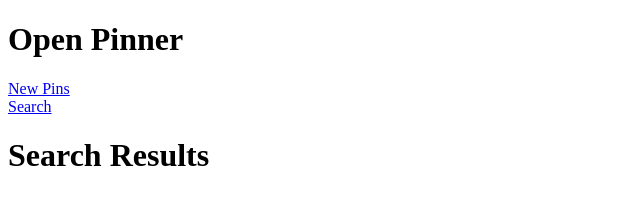
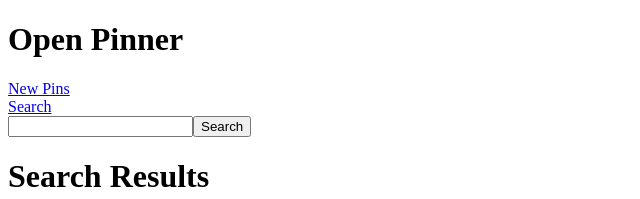
Before and after one commit to eduladder/openpinner-client, an Angular app: page /search in a window 1280 px wide. Shown: the top 199 px of the page, without its empty margins (0-640 px from the left). Built offline with nearby package versions, Linux system fonts and the light colour scheme; no server answers.

Commit message:
Adding search bar

```diff
--- a/src/app/api.service.ts
+++ b/src/app/api.service.ts
@@ -10,8 +10,9 @@ export class ApiService {
   public getPins(){
     return this.httpClient.get(`http://openpinner.mycryptowebs.com:4000/`);
   }
-  public searchPins(){
-    var InData = {'term': '' };
-    return this.httpClient.post(`http://openpinner.mycryptowebs.com:4000/search`,InData);
+  public searchPins(InData:any){
+    console.log('inData',InData);
+    var searchTerm = {'term': InData };
+    return this.httpClient.post(`http://openpinner.mycryptowebs.com:4000/search`,searchTerm);
   }
 }
--- a/src/app/app.component.html
+++ b/src/app/app.component.html
@@ -2,4 +2,5 @@
 <a routerLink="newpins">New Pins</a>
 <br>
 <a routerLink="search">Search</a>
+
 <router-outlet></router-outlet>
--- a/src/app/app.module.ts
+++ b/src/app/app.module.ts
@@ -6,6 +6,7 @@ import { AppComponent } from './app.component';
 import { PinlistComponent } from './pinlist/pinlist.component';
 import { SearchComponent } from './search/search.component';
 import { HttpClientModule } from '@angular/common/http';
+import {FormsModule} from '@angular/forms';
 
 @NgModule({
   declarations: [
@@ -16,7 +17,8 @@ import { HttpClientModule } from '@angular/common/http';
   imports: [
     BrowserModule,
     HttpClientModule,
-    AppRoutingModule
+    AppRoutingModule,
+    FormsModule
   ],
   providers: [],
   bootstrap: [AppComponent]
--- a/src/app/search/search.component.html
+++ b/src/app/search/search.component.html
@@ -1,3 +1,7 @@
+<form #userSearch = 'ngForm' (ngSubmit)="onSubmit(userSearch.value)">
+  <input type="text" name="term" ngModel>
+  <button type="submit">Search</button>
+</form>
 <h1>Search Results</h1>
 <table class="table" id='tab'>
     <thead>
--- a/src/app/search/search.component.ts
+++ b/src/app/search/search.component.ts
@@ -6,15 +6,25 @@ import { ApiService } from '../api.service';
   styleUrls: ['./search.component.css']
 })
 export class SearchComponent implements OnInit {
+
   li:any;
   lis=[];
+  InData:any;
   constructor(private apiService: ApiService) { }
   ngOnInit(): void {
-      this.apiService.searchPins().subscribe((data)=>{
-      //console.log('data',data);
+      this.InData = ' ';
+      this.apiService.searchPins(this.InData).subscribe((data)=>{
       this.li=data;
       this.lis=this.li.results;
-  //    console.log(this.lis);
+    });
+  }
+
+  onSubmit(data:any){
+    console.log(data.term);
+    this.InData = data.term;
+    this.apiService.searchPins(this.InData).subscribe((data)=>{
+      this.li=data;
+      this.lis=this.li.results;
     });
   }
 
```
